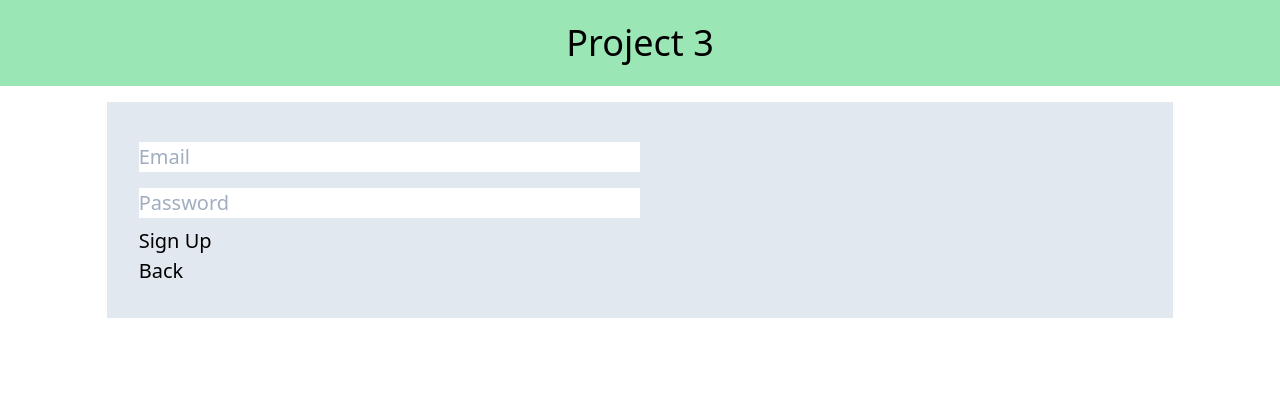
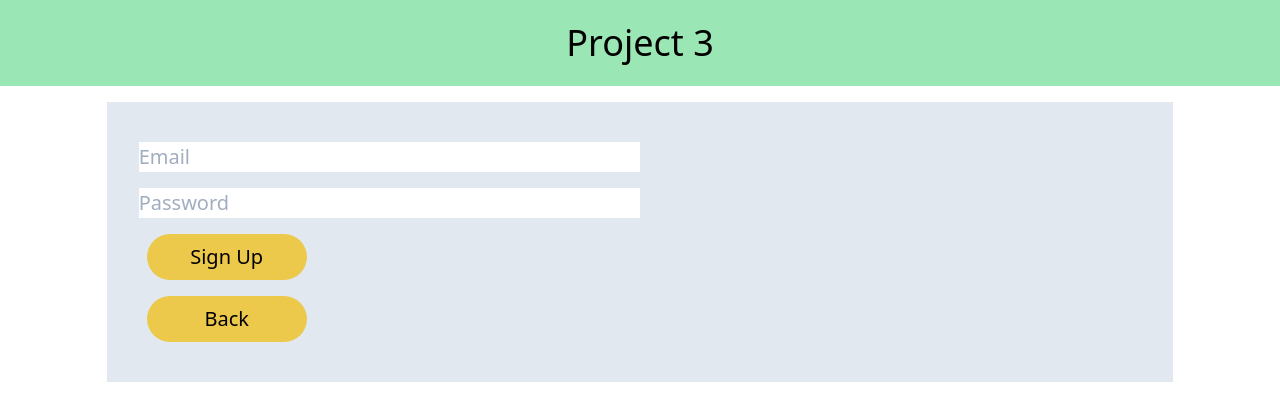
Before and after one commit to damianjuan/InQuire, a React (Create React App) app in the folder client/: page /signup in a window 1280 px wide. Shown: the top 420 px of the page. Built offline with nearby package versions, Linux system fonts and the light colour scheme; no server answers.

Commit message:
add style to buttons and uncommented page redirect after signup

```diff
--- a/client/src/pages/SignUp.js
+++ b/client/src/pages/SignUp.js
@@ -10,10 +10,10 @@ function SignUp() {
         API.signUp({
             email: event.target.email.value,
             password: event.target.password.value
-        });
-        // .then(() => {
-        //     window.location.replace("/");
-        // })
+        })
+            .then(() => {
+                window.location.replace("/");
+            })
 
     }
 
@@ -30,9 +30,9 @@ function SignUp() {
                     <br></br>
                     <input className="my-2 w-3/6" type="password" name="password" placeholder="Password" />
                     <br></br>
-                    <button type="submit">Sign Up</button>
+                    <button type="submit" className="text-center m-2 p-2 bg-yellow-500 rounded-full w-40 self-end">Sign Up</button>
                 </form>
-                <button onClick={backtoHome}>Back</button>
+                <button onClick={backtoHome} className="text-center m-2 p-2 bg-yellow-500 rounded-full w-40 self-end">Back</button>
             </div>
         </main>
     );
```
